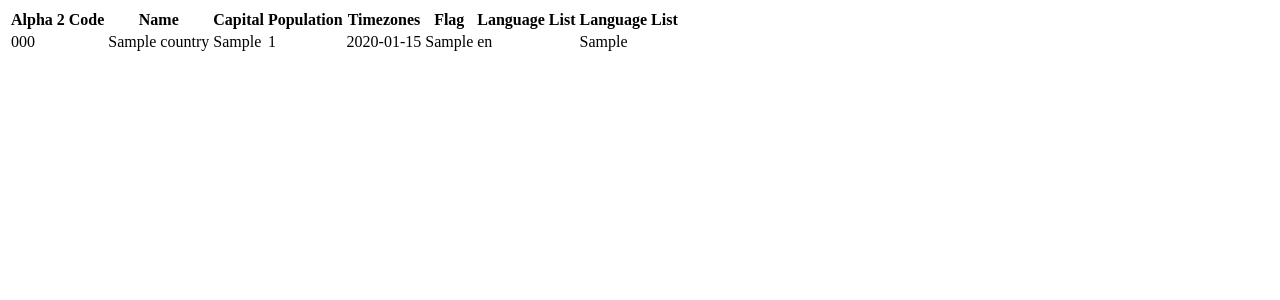
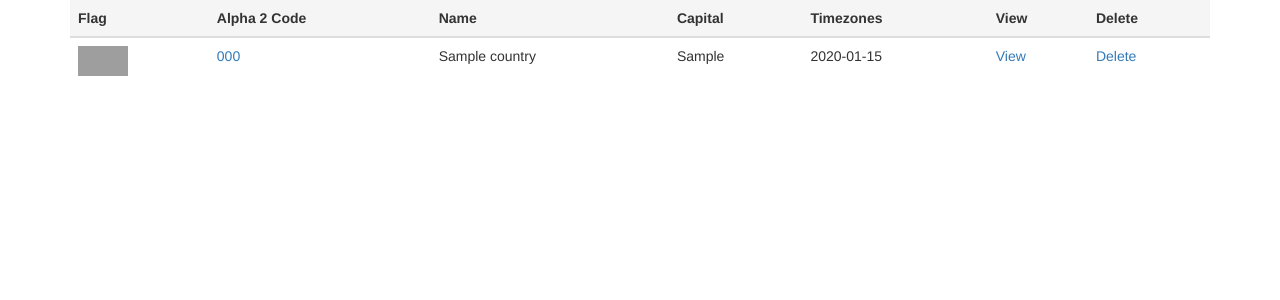
Before and after one commit to SayefReyadh/InsightlyCountry, a Django app: page /country/ in a window 1280 px wide. Shown: the top 300 px of the page. Run offline with Django 3.2, Linux system fonts and the light colour scheme; tables that the repository leaves empty hold one stand-in row (values such as "Sample post"); some libraries are stand-ins or nearby versions; grey boxes are pictures that could not be loaded.

Commit message:
Phase 3: Basic HTML Layout Complete

```diff
--- a/country_app/views.py
+++ b/country_app/views.py
@@ -7,7 +7,8 @@ from script import bulk_create_all_country
 # Create your views here.
 
 def home(request):
-    return render(request, 'country_app/home.html')
+    all_country_list = {'all_country': Country.objects.all()}
+    return render(request, 'country_app/home.html', context=all_country_list)
 
 
 def index(request):
--- a/templates/country_app/all_country.html
+++ b/templates/country_app/all_country.html
@@ -3,32 +3,42 @@
 <head>
     <meta charset="UTF-8">
     <title>All Country</title>
+    <link rel="stylesheet" href="https://maxcdn.bootstrapcdn.com/bootstrap/3.4.1/css/bootstrap.min.css">
+    <script src="https://ajax.googleapis.com/ajax/libs/jquery/3.5.1/jquery.min.js"></script>
+    <script src="https://maxcdn.bootstrapcdn.com/bootstrap/3.4.1/js/bootstrap.min.js"></script>
 </head>
 <body>
 
-     <table>
+     <div class="container">
+         <table class="table">
+          <thead class="thead-light">
           <tr>
-              <th>Alpha 2 Code</th>
-              <th>Name</th>
-              <th>Capital</th>
-              <th>Population</th>
-              <th>Timezones</th>
-              <th>Flag</th>
-              <th>Language List</th>
-              <th>Language List</th>
-
+              <th class="active">Flag</th>
+              <th class="active">Alpha 2 Code</th>
+              <th class="active">Name</th>
+              <th class="active">Capital</th>
+{#              <th>Population</th>#}
+              <th class="active">Timezones</th>
+{#              <th>Language List</th>#}
+{#              <th>Language List</th>#}
+              <th class="active">View</th>
+              <th class="active">Delete</th>
           </tr>
+          </thead>
 
               {% for country in all_country %}
                   <tr>
-                  <td>{{country.alpha2code}}</td>
+                  <td> <img src={{country.flag}} width="50" height="30"></td>
+                  <td><a href= "{{country.alpha2code}}/view">{{country.alpha2code}}</a></td>
                   <td>{{country.name}}</td>
                   <td>{{country.capital}}</td>
-                  <td>{{country.population}}</td>
+{#                  <td>{{country.population}}</td>#}
                   <td>{{country.timezones}}</td>
-                  <td>{{country.flag}}</td>
-                  <td>{{country.language_list}}</td>
-                  <td>{{country.neighbour_list}}</td>
+
+{#                  <td>{{country.language_list}}</td>#}
+{#                  <td>{{country.neighbour_list}}</td>#}
+                  <td><a href= "{{country.alpha2code}}/view">View</a></td>
+                  <td><a href= "delete/{{country.alpha2code}}">Delete</a></td>
                   </tr>
 
               {% endfor %}
@@ -36,6 +46,7 @@
 
      </table>
 
+     </div>
 
 
 </body>
--- a/templates/country_app/create_country.html
+++ b/templates/country_app/create_country.html
@@ -3,6 +3,9 @@
 <head>
     <meta charset="UTF-8">
     <title>Create Country</title>
+    <link rel="stylesheet" href="https://maxcdn.bootstrapcdn.com/bootstrap/3.4.1/css/bootstrap.min.css">
+    <script src="https://ajax.googleapis.com/ajax/libs/jquery/3.5.1/jquery.min.js"></script>
+    <script src="https://maxcdn.bootstrapcdn.com/bootstrap/3.4.1/js/bootstrap.min.js"></script>
 </head>
 <body>
     <h2>Enter Country's Information</h2>
```
Also changed, not shown: templates/country_app/home.html (+19 -4 lines), templates/country_app/single_country.html (+16 -24 lines).
